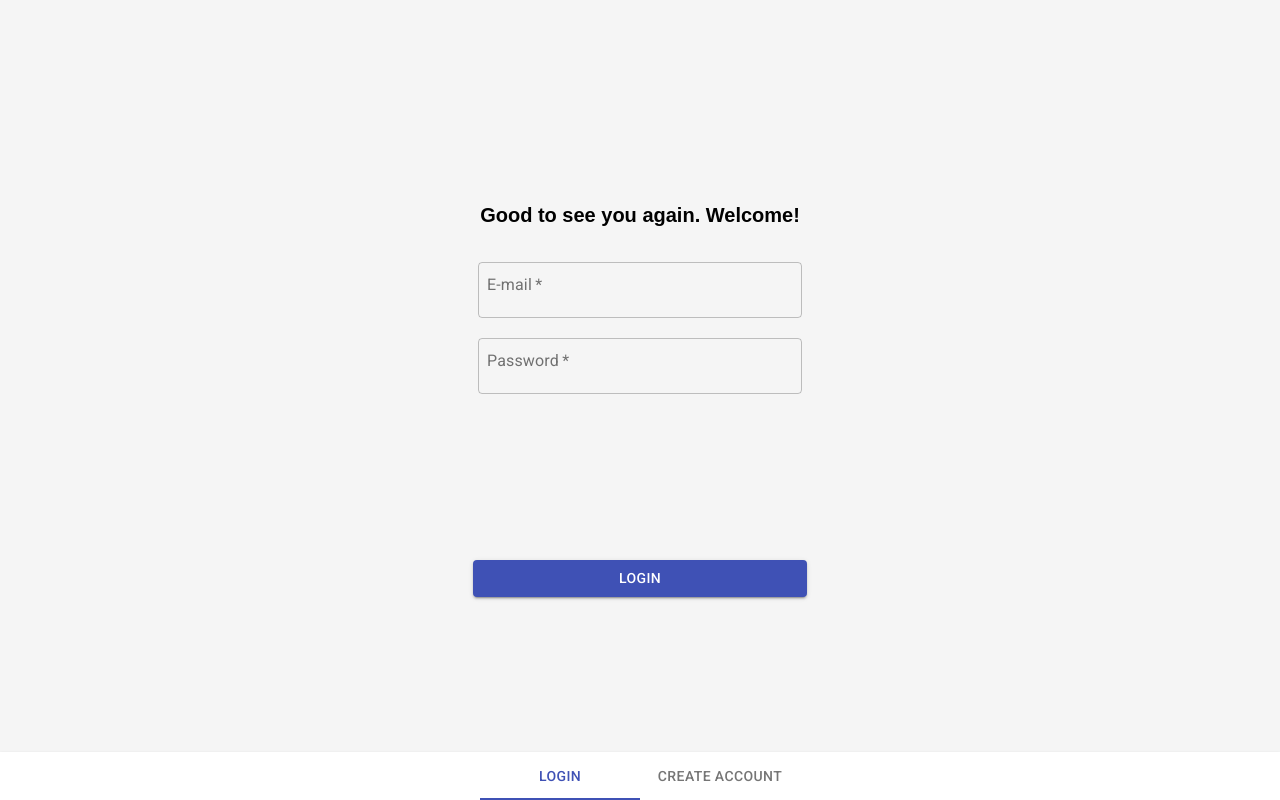
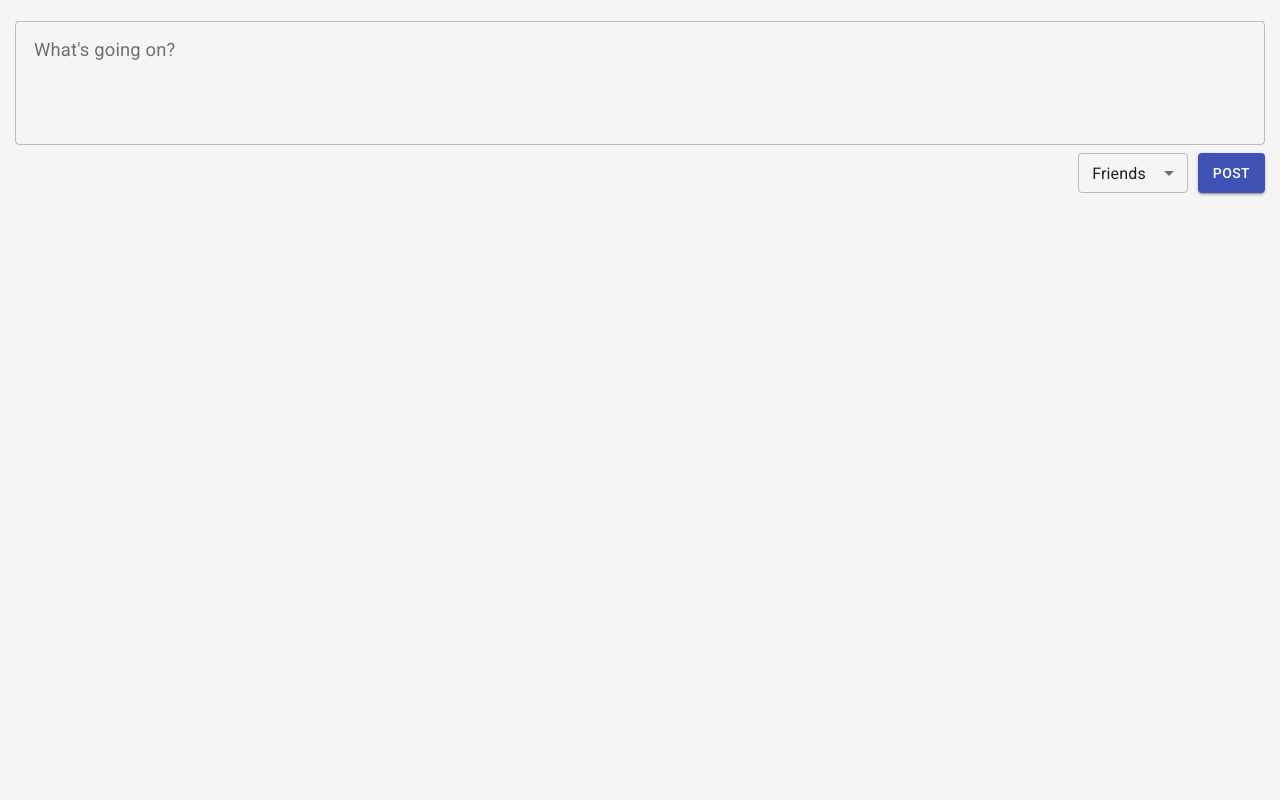
Before and after one commit to claudineibjr/SocialNetwork, a React (Create React App) app: page /home in a window 1280 px wide. Built offline with nearby package versions, Linux system fonts and the light colour scheme.

Commit message:
Creating a Publication Creation Component

```diff
--- a/package.json
+++ b/package.json
@@ -10,8 +10,10 @@
     "@types/node": "^12.12.14",
     "@types/react": "^16.9.13",
     "@types/react-dom": "^16.9.4",
+    "@types/react-router-dom": "^5.1.3",
     "react": "^16.12.0",
     "react-dom": "^16.12.0",
+    "react-router-dom": "^5.1.2",
     "react-scripts": "3.2.0",
     "typescript": "^3.7.2"
   },
--- /dev/null
+++ b/src/Components/CreatePost/index.tsx
@@ -0,0 +1,109 @@
+// React Imports
+import React from 'react';
+
+// Styles
+import './styles.css'
+
+// Material-UI Components
+import TextField from '@material-ui/core/TextField';
+import Button from '@material-ui/core/Button';
+import MenuItem from '@material-ui/core/MenuItem';
+import FormHelperText from '@material-ui/core/FormHelperText';
+import FormControl from '@material-ui/core/FormControl';
+import Select from '@material-ui/core/Select';
+import InputLabel from '@material-ui/core/InputLabel';
+
+// Components
+
+// Model
+
+// Services
+import {Utilities} from '../../Services/Utilities';
+
+// Icons
+
+export default function CreatePost(){
+    // Enums
+    enum VISIBILITY {
+        FRIENDS = 'Friends',
+        PUBLIC = 'Public'
+    }
+
+    enum FIELD {
+        POST_CONTENT
+    }
+
+    // State
+    const [submitted, setSubmitted] = React.useState(false);
+    const [visibility, setVisibility] = React.useState(VISIBILITY.FRIENDS);
+    const [postContent, setPostContent] = React.useState('');
+
+    // Functions and consts
+    const displayError = (field: FIELD): boolean => {
+        return displayHelperText(field).length > 0;
+    }
+
+    const displayHelperText = (field: FIELD): string => {
+        if (!submitted)
+            return '';
+
+        switch (field){
+            case FIELD.POST_CONTENT:
+                if (postContent.length === 0)
+                    return 'Post content required';
+                else
+                    return '';
+
+            default:
+                return '';
+        }
+    }
+
+    async function handlePost(){
+        setSubmitted(true);
+    }
+
+    return(
+        <div className="createPostContainer">
+
+            <div className="contentArea">
+                <TextField
+                    id="outlined-multiline-static"
+                    label="What's going on?"
+                    multiline
+                    rows="4"
+                    value={postContent}
+                    onChange = {newValue => setPostContent(newValue.target.value)}
+                    margin="normal"
+                    variant="outlined"
+                    error = {displayError(FIELD.POST_CONTENT)}
+                    helperText = {displayHelperText(FIELD.POST_CONTENT)}
+                    />
+            </div>
+
+            <div className="bottomButtons">
+                <FormControl
+                    variant="outlined"
+                    className = 'formChooseVisibility'>
+                    <Select
+                        labelId="demo-simple-select-error-label"
+                        id="demo-simple-select-error"
+                        value={visibility}
+                        onChange={newValue => setVisibility(newValue.target.value as VISIBILITY)}
+                        >
+                        <MenuItem value={VISIBILITY.FRIENDS}>{VISIBILITY.FRIENDS}</MenuItem>
+                        <MenuItem value={VISIBILITY.PUBLIC}>{VISIBILITY.PUBLIC}</MenuItem>
+                    </Select>
+                </FormControl>
+
+                <Button
+                    variant="contained"
+                    color="primary"
+                    onClick = {handlePost}
+                    className = 'formSubmit'>
+                    Post
+                </Button>
+            </div>
+        </div>
+    );
+}
--- /dev/null
+++ b/src/Components/CreatePost/styles.css
@@ -0,0 +1,51 @@
+/* Full component */
+.createPostContainer{
+    /*background: #F44336;*/
+    display: flex;
+    flex-direction: column;
+    padding: 5px;
+}
+
+/* Text area */
+.contentArea{
+    /*background: #2196F3;*/
+    margin: 0px;
+    padding: 0px;
+}
+
+.contentArea > .MuiFormControl-root{
+    /*background: #795548;*/
+    width: 100%;
+    padding: 0px 10px 0px 10px;
+}
+
+.contentArea .MuiOutlinedInput-multiline, .contentArea label {
+    padding-left: 15px;
+    font-size: 1.15em;
+}
+
+/*Bottom buttons */
+.bottomButtons{
+    /*background: #8BC34A;*/
+    display: flex;
+    flex-direction: row;
+    justify-content: end;
+}
+
+.bottomButtons > .MuiFormControl-root, .bottomButtons > .MuiButtonBase-root {
+    margin-right: 10px;
+}
+
+.bottomButtons .MuiInputBase-root, .bottomButtons > .MuiButtonBase-root{
+    height: 40px;
+}
+
+.bottomButtons .MuiInputBase-root{
+    /*background: #9C27B0;*/
+    padding-right: 10px;
+}
+
+.bottomButtons > .MuiButtonBase-root{
+    padding-left: 15px;
+    padding-right: 15px;
+}
--- /dev/null
+++ b/src/Pages/Home/index.tsx
@@ -0,0 +1,24 @@
+// React Imports
+import React from 'react';
+
+// Styles
+import './styles.css'
+
+// Material-UI Components
+
+// Components
+import CreatePost from '../../Components/CreatePost';
+
+// Model
+
+// Services
+
+// Icons
+
+export default function Home(){
+    return (
+        <div className="homePageContainer">
+            <CreatePost/>
+        </div>
+    );
+}
--- /dev/null
+++ b/src/Pages/Profile/index.tsx
@@ -0,0 +1,22 @@
+// React Imports
+import React from 'react';
+
+// Styles
+import './styles.css'
+
+// Material-UI Components
+
+// Components
+
+// Model
+
+// Services
+
+// Icons
+
+
+export default function Profile(){
+    return (
+        <h1>Hello World! Profile</h1>
+    );
+}
--- /dev/null
+++ b/src/Routes.tsx
@@ -0,0 +1,24 @@
+import React from 'react';
+
+import { BrowserRouter, Route } from 'react-router-dom';
+
+import Login from './Pages/Login';
+import Home from './Pages/Home';
+import Profile from './Pages/Profile';
+
+export enum enumROUTES{
+    LOGIN = '/login',
+    HOME = '/home',
+    PROFILE = '/profile'
+}
+
+export default function Routes(){
+    return(
+        <BrowserRouter>
+            <Route path='/' exact component={Login}/>
+            <Route path='/login' component={Login}/>
+            <Route path='/home' component={Home}/>
+            <Route path='/profile' component={Profile}/>
+        </BrowserRouter>
+    )
+}
--- a/src/index.js
+++ b/src/index.js
@@ -2,8 +2,8 @@ import React from 'react';
 import ReactDOM from 'react-dom';
 import './index.css';
 import App from './Pages/old/App';
-import Login from './Pages/Login';
+import Routes from './Routes';
 
 import './Styles/general.css';
 
-ReactDOM.render(<Login/>, document.getElementById('root'));
+ReactDOM.render(<Routes/>, document.getElementById('root'));
```
Also changed, not shown: src/Pages/Home/styles.css (added), src/Pages/Profile/styles.css (added), 1 other file (tests, documents, lock files or other folders).
